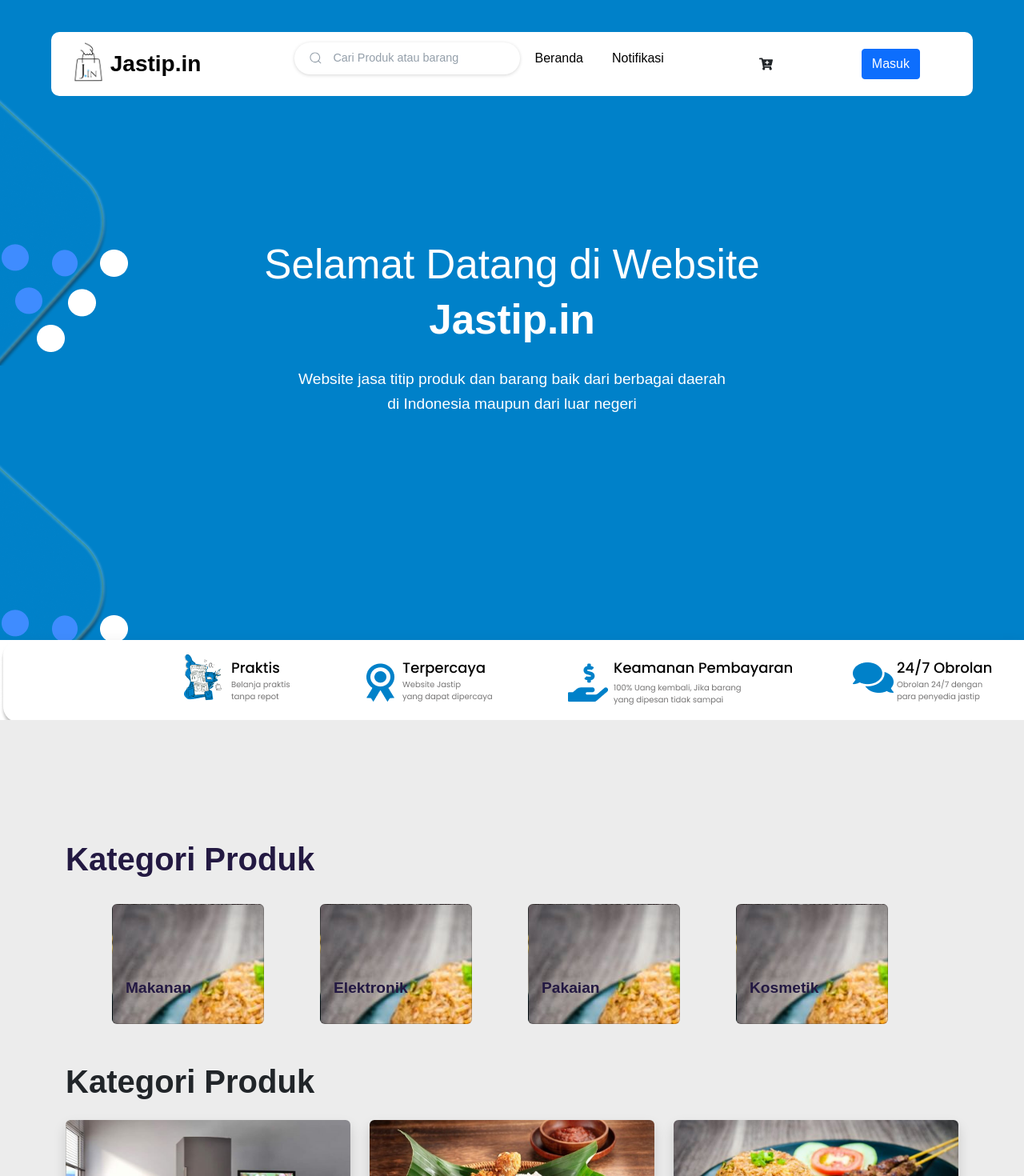
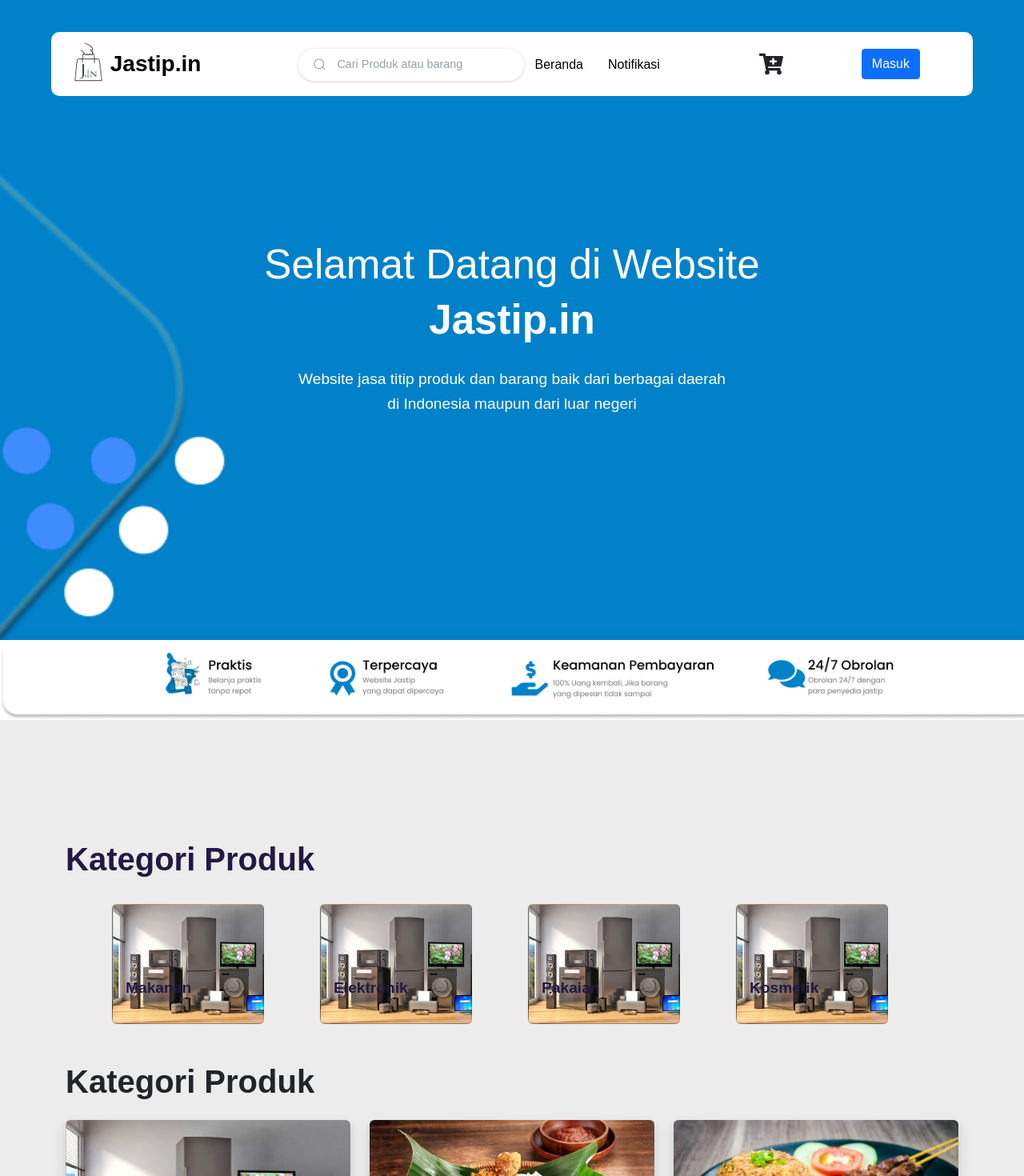
Before and after one commit to fergams/Jastipin_SkyCoders, a React (Vite) app: page / in a window 1280 px wide. Shown: the top 1470 px of the page at 80% size. Built offline with nearby package versions, Linux system fonts and the light colour scheme.

Commit message:
path click button

```diff
--- a/package.json
+++ b/package.json
@@ -16,7 +16,9 @@
     "react-dom": "^18.2.0",
     "react-icon": "^1.0.0",
     "react-icons": "^4.12.0",
-    "react-router-dom": "^6.18.0"
+    "react-router-dom": "^6.18.0",
+    "semantic-ui-css": "^2.5.0",
+    "semantic-ui-react": "^2.1.4"
   },
   "devDependencies": {
     "@types/react": "^18.2.15",
--- a/src/components/NavbarComponent.jsx
+++ b/src/components/NavbarComponent.jsx
@@ -5,8 +5,12 @@
 import {NavLink} from "react-router-dom";
 import {FaCartPlus} from "react-icons/fa"
 import React from "react";
+import { useNavigate } from "react-router-dom";
+
 
 const NavbarComponent = () => {
+
+  let navigate = useNavigate();
   const [changeColor, SetChangeColor] = useState(false);
 
   const ChangeBackgroundColor = () => {
@@ -33,7 +37,7 @@
         <Navbar.Toggle aria-controls="basic-navbar-nav" />
         <Navbar.Collapse id="basic-navbar-nav">
 
-          <Nav className="mx-auto">
+          <Nav className="mx-auto mt-3">
 <form class="form">
     <label for="search">
         <input class="input" type="text" required="" placeholder="Cari Produk atau barang" id="search"/>
@@ -58,11 +62,9 @@
               );
             })}
           </Nav>
-          <div className="ikoncart ">
-            <FaCartPlus/>
-          </div>
+            <FaCartPlus className="ikoncart fa-2xl" onClick={() => navigate("/Keranjang")}/>
           <div>
-            <button className="btn btn-primary rounded-1 m-5">Masuk</button>
+            <button className="btn btn-primary rounded-1 m-5 " onClick={() => navigate("/Login")}>Masuk</button>
           </div>
         </Navbar.Collapse>
       </Container>
--- a/src/components/NavbarComponentLogin.jsx
+++ b/src/components/NavbarComponentLogin.jsx
@@ -30,8 +30,8 @@
         <Navbar.Toggle aria-controls="basic-navbar-nav" />
         <Navbar.Collapse id="basic-navbar-nav">
 
-          <Nav className="mx-auto">
-<form class="form">
+          <Nav className="mx-auto mt-3">
+<form class="form ">
     <label for="search">
         <input class="input" type="text" required="" placeholder="Cari Produk atau barang" id="search"/>
         <div class="fancy-bg"></div>
@@ -55,10 +55,8 @@
               );
             })}
           </Nav>
-          <div className="ikoncart ">
-            <FaCartPlus/>
-          </div>
-
+          <div>
+            <FaCartPlus className='ikoncart fa-2xl' onClick={() => navigate("/Keranjang")}/></div>
         <div class="avatar"></div>
         </Navbar.Collapse>
       </Container>
--- a/src/main.css
+++ b/src/main.css
@@ -32,7 +32,7 @@
     border-bottom: 2px solid #00000098;
 }
 .navbar .nav-link a {
-    padding: 5px 10px 5px 10px;
+    padding: 5px 10px 5px 5px;
     color: #000000;
     font-weight: 500;
     text-decoration: none;
@@ -58,6 +58,7 @@
 }
 .avatar {
     --size: 40px;
+    background-size: cover;
     background-image: url("../src/assets/img/Testimonial/people-1.jpg");
     width: var(--size);
     height: var(--size);
@@ -66,9 +67,10 @@
 
 
 .ikoncart {
-    size: 10em;
-    width: 80px;
+    size: 5em;
+    width: 30px;
     display: block;
+    margin-right: 50px;
 }
 /* this is a recreation of kolom cari search in css */
 .form {
@@ -77,7 +79,7 @@
     --focus-input-bg-color: transparent;
     --text-color: #949faa;
     --active-color: #1b9bee;
-    --width-of-input: 400px;
+    --width-of-input: 1000px;
     --inline-padding-of-input: 1.2em;
     --gap: 0.9rem;
   }
@@ -90,6 +92,7 @@
     width: var(--width-of-input);
     position: relative;
     isolation: isolate;
+
   }
   /* a fancy bg for showing background and border when focus. */
   .fancy-bg {
@@ -184,6 +187,7 @@
 
 /*STYLE HEADER */
 header {
+  background-size: cover;
     background-image:url("../src/assets/img/landing.png");/* fallback for old browsers */
   /* background: -webkit-linear-gradient(to left, #4096f8, #6bb2f5, #4f43f1);
   background: linear-gradient(to left, #6b7ff3, #549ae9, #6f65fd);  */
@@ -261,6 +265,7 @@
 .fitur {
     background-image: url("../src/assets/img/unggulan.png");
     height: 100px;
+    background-size: cover;
 
     box-shadow: 0 10px 20px 4px rgba(35, 35, 35, .1);
 }
@@ -268,6 +273,7 @@
 .footer {
     background-image: url("../src/assets/img/footer.png");
     width: 100%;
+    background-size: cover;
     height: 380px;
 }
 
@@ -279,7 +285,9 @@
     cursor: pointer;
     margin-left: 70px;
     display: grid;
-    background-image: url("../src/assets/img/Produk/Produk-3.jpg");
+    background-color: #ececec;
+    background-size: cover;
+    background-image: url("../src/assets/img/Produk/Produk-1.jpg");
   }
 
   .card-img {
@@ -315,6 +323,7 @@
     line-height: 120%;
    /*Delete this line for multi-line text*/
     white-space: nowrap;
+    color: #ececec;
   }
 
   .text-title {
@@ -338,6 +347,7 @@
     opacity: 1;
     transform: translateX(20%);
   }
+
   .login-logo {
     background-position: center;
     background-repeat: no-repeat;
--- a/src/pages/Home.jsx
+++ b/src/pages/Home.jsx
@@ -19,7 +19,7 @@
           <Row className="header-box align-center fw-bold"><h6> di Indonesia maupun dari luar negeri</h6></Row>
         </Container>
       </header>
-      <div className='fitur mr-5'></div>
+      <div className='fitur '></div>
       <div className='produk '>
         <Container>
       <Row>
@@ -89,7 +89,7 @@
             <h5 className='fw-bold'>Nama Produk</h5>
             <p>Produk ini adalah produk asli indonesia</p>
             <Row>
-              <Col><FaCartPlus/>
+              <Col><FaCartPlus className='ikoncart fa-2xl'/>
               </Col>
               <Col >
             <h5 className='fw-bold'>Rp 10.000</h5>
--- a/src/pages/HomeLogin.jsx
+++ b/src/pages/HomeLogin.jsx
@@ -4,8 +4,10 @@
 import Footer from "../components/Footer";
 import NavbarComponentLogin from "../components/NavbarComponentLogin";
 import {FaCartPlus} from "react-icons/fa"
+import { useNavigate } from "react-router-dom";
 
 const HomeLogin = () => {
+  let navigate = useNavigate();
   return (
     <div className='homepage'>
       <NavbarComponentLogin/>
@@ -89,7 +91,7 @@
             <h5 className='fw-bold'>Nama Produk</h5>
             <p>Produk ini adalah produk asli indonesia</p>
             <Row>
-              <Col><FaCartPlus/>
+              <Col><FaCartPlus className='ikoncart fa-2xl' />
               </Col>
               <Col >
             <h5 className='fw-bold'>Rp 10.000</h5>
--- a/src/pages/Login.jsx
+++ b/src/pages/Login.jsx
@@ -1,8 +1,12 @@
 import React from 'react'
 import user from "../assets/img/user.png";
+import { useNavigate } from "react-router-dom";
 
 const Login = () => {
+
+  let navigate = useNavigate();
   return (
+
 <div className='login-logo w-100 min-vh-100 d-flex align-items-left rounded'>
 
 <div class="form-container">
@@ -10,13 +14,13 @@
 <form class="form">
 <input type="email" class="inputl" placeholder="Email"/>
 <input type="password" class="inputl" placeholder="Password"/>
-<button class="form-btn">Masuk</button>
+<button class="form-btn" onClick={() => navigate("/HomeLogin")}>Masuk</button>
 </form>
 <p class="sign-up-label text-align-center">
 -------------- atau -------------
 </p>
 <div class="buttons-container">
-<button class="form-btn-overlay">Masuk</button>
+<button class="form-btn-overlay" onClick={() => navigate("/Signin")}>Daftar</button>
 
 </div>
 </div>
--- a/src/pages/Signin.jsx
+++ b/src/pages/Signin.jsx
@@ -1,7 +1,10 @@
 import React from 'react'
 import user from "../assets/img/user.png";
+import { useNavigate } from "react-router-dom";
 
 const Signin = () => {
+
+  let navigate = useNavigate();
   return (<div className='login-logo w-100 min-vh-100 d-flex align-items-left rounded'>
 
         <div class="form-container">
@@ -10,10 +13,10 @@
         <input type="text" class="inputl" placeholder="Name"/>
         <input type="email" class="inputl" placeholder="Email"/>
         <input type="password" class="inputl" placeholder="Password"/>
-        <button class="form-btn">Create account</button>
+        <button class="form-btn">Masuk</button>
       </form>
       <p class="sign-up-label">
-        Already have an account?<span class="sign-up-link">Log in</span>
+        Already have an account?<span class="sign-up-link" onClick={() => navigate("/Login")}>Log in</span>
       </p>
       <div class="buttons-container">
         <div class="google-login-button">
```
Also changed, not shown: src/pages/KatalogMakanan.jsx (added, +9 -0 lines), 1 other file (tests, documents, lock files or other folders).
